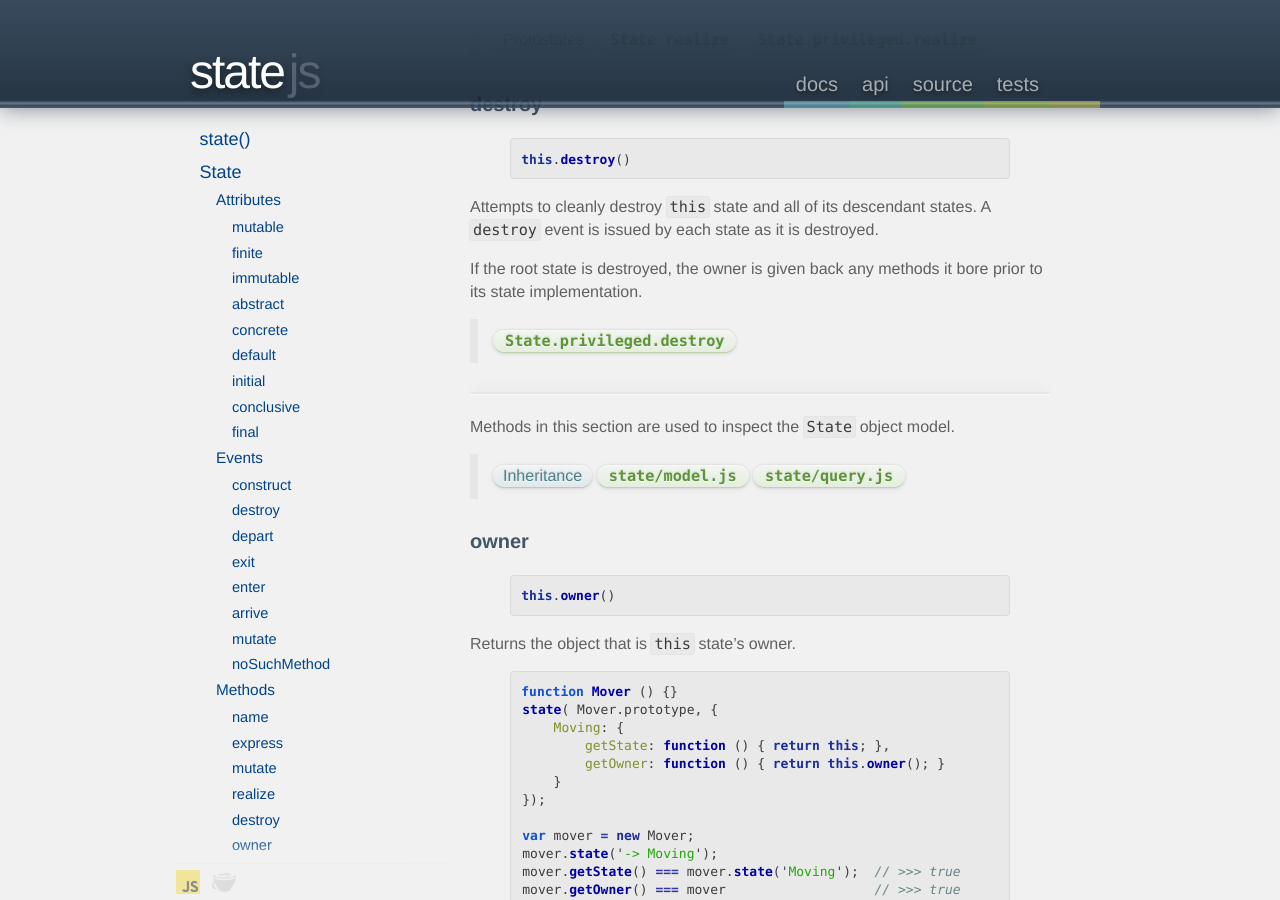
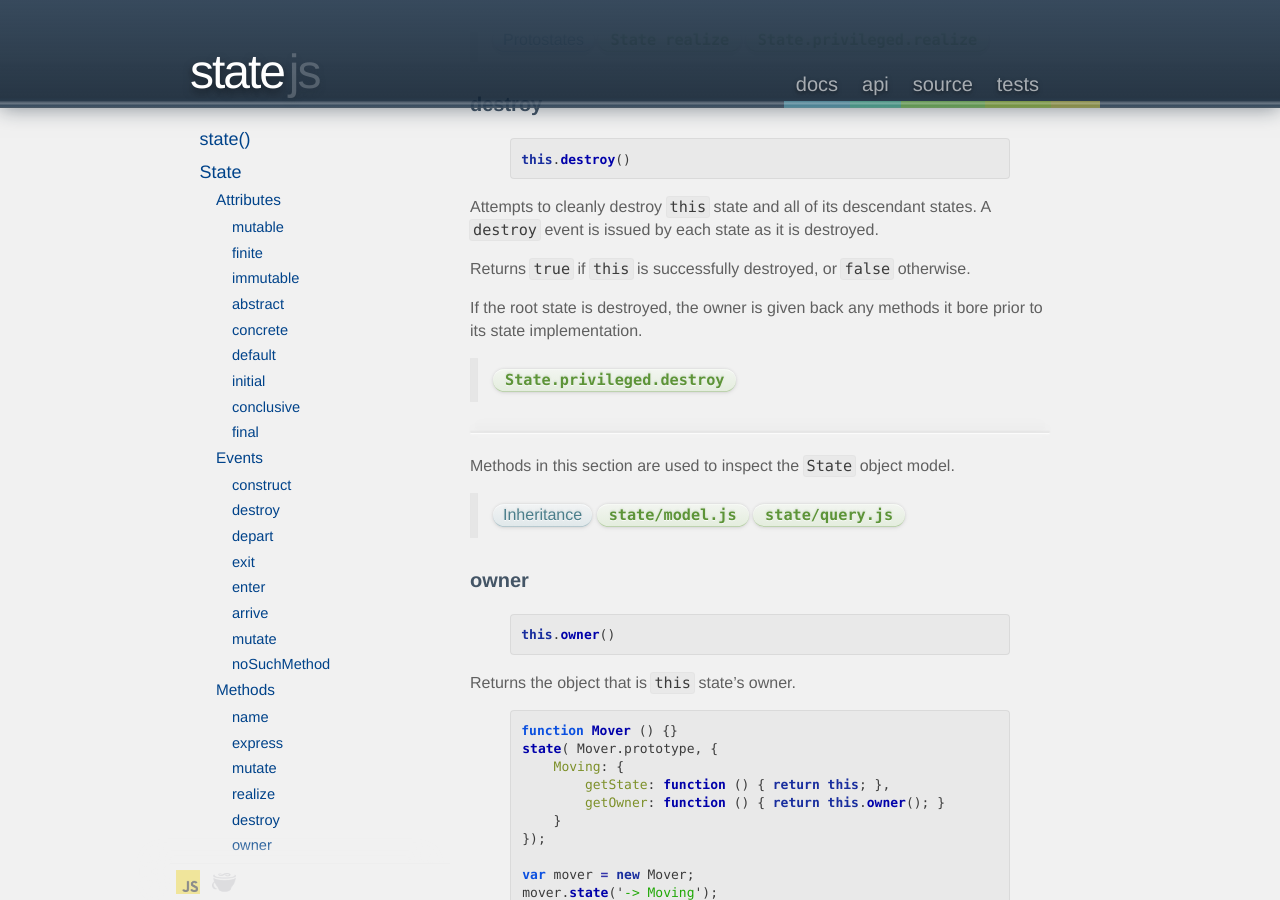
Before and after one commit to nickfargo/state, a Jekyll site: the page built from api/index.md, in a window 1280 px wide and 900 px high, scrolled down 21252 px. Built offline with Jekyll 4.4.1, drawn with Linux system fonts in a browser that asks for light colours; nearby versions of some CDN libraries; some web fonts are replaced; Markdown is read by kramdown in place of the engine named in the settings.

Commit message:
update State.destroy

```diff
--- a/_includes/content/api/state/methods.md
+++ b/_includes/content/api/state/methods.md
@@ -107,6 +107,8 @@ this.destroy()
 {% endhighlight %}
 
 Attempts to cleanly destroy `this` state and all of its descendant states. A `destroy` event is issued by each state as it is destroyed.
+
+Returns `true` if `this` is successfully destroyed, or `false` otherwise.
 
 If the root state is destroyed, the owner is given back any methods it bore prior to its state implementation.
 
```
